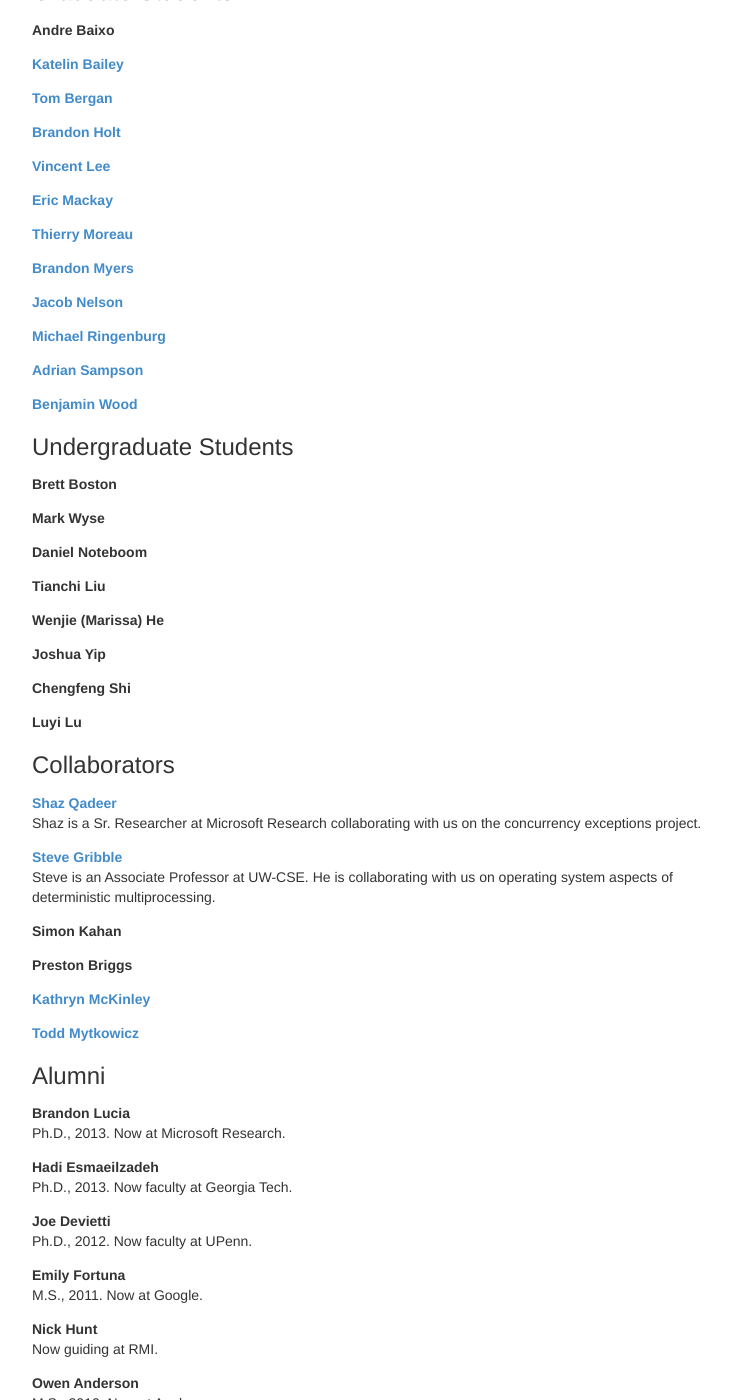
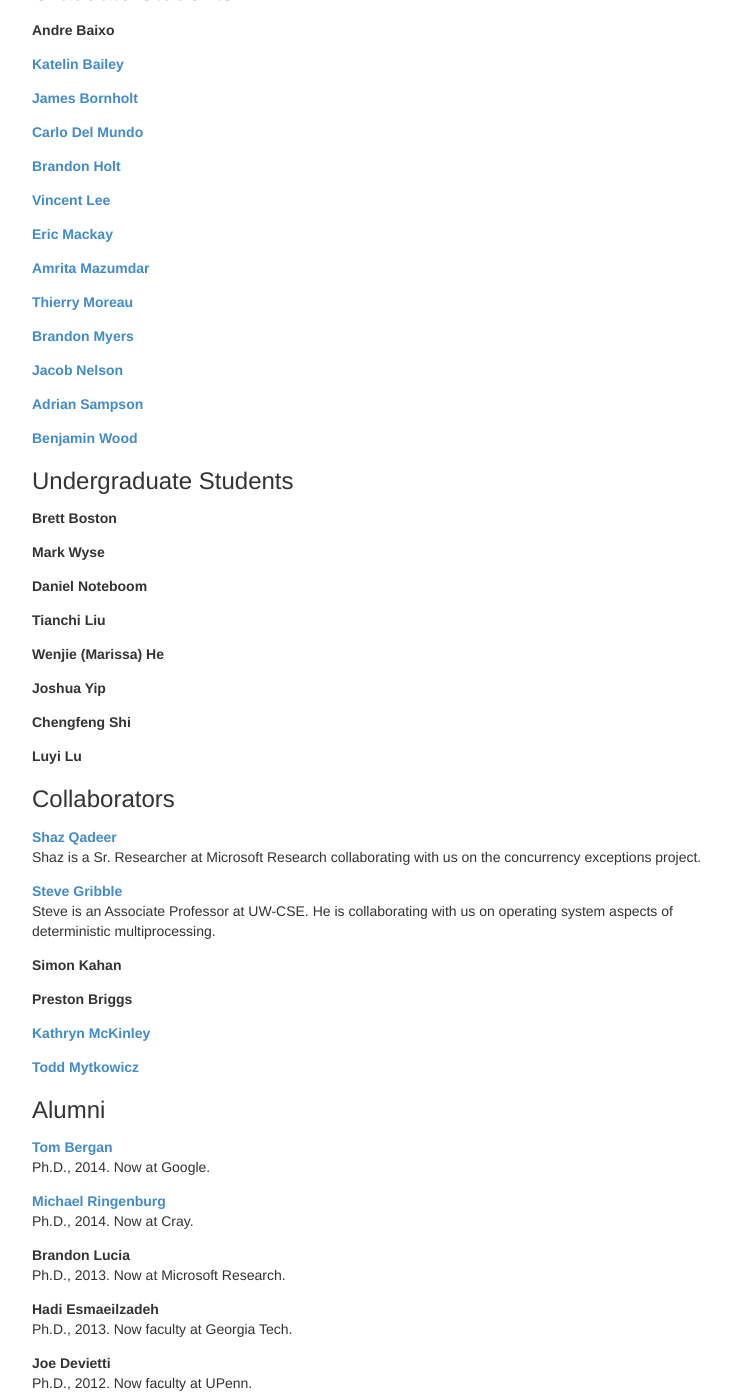
Before and after one commit to uwsampa/sampa-public, a Jekyll site: the page built from people.html, in a window 1280 px wide and 1400 px high, scrolled down 1122 px. Shown: the whole window, without its empty margins (258-989 px from the left). Built offline with Jekyll 4.4.1, drawn with Linux system fonts in a browser that asks for light colours; Markdown is read by kramdown in place of the engine named in the settings.

Commit message:
added new students

```diff
--- a/_data/people.yml
+++ b/_data/people.yml
@@ -59,9 +59,13 @@ katelin:
     display_name: "Katelin Bailey"
     webpage: "https://homes.cs.washington.edu/~katelin/"
     role: grad
-tbergan:
-    display_name: "Tom Bergan"
-    webpage: "https://homes.cs.washington.edu/~tbergan/"
+bornholt:
+    display_name: "James Bornholt"
+    webpage: "http://homes.cs.washington.edu/~bornholt/"
+    role: grad
+cdel:
+    display_name: "Carlo Del Mundo"
+    webpage: "http://homes.cs.washington.edu/~cdel/"
     role: grad
 bholt:
     display_name: "Brandon Holt"
@@ -75,6 +79,10 @@ emackay:
     display_name: Eric Mackay
     webpage: "http://homes.cs.washington.edu/~emackay/"
     role: grad
+amrita:
+    display_name: Amrita Mazumdar
+    webpage: "http://amritamaz.me"
+    role: grad
 moreau:
     display_name: "Thierry Moreau"
     webpage: "http://homes.cs.washington.edu/~moreau/"
@@ -87,10 +95,6 @@ nelson:
     display_name: "Jacob Nelson"
     webpage: "https://homes.cs.washington.edu/~nelson/"
     role: grad
-miker:
-    display_name: "Michael Ringenburg"
-    webpage: "http://homes.cs.washington.edu/~miker/"
-    role: grad
 asampson:
     display_name: "Adrian Sampson"
     webpage: "https://homes.cs.washington.edu/~asampson/"
@@ -100,6 +104,17 @@ bpw:
     display_name: "Benjamin Wood"
     webpage: "https://homes.cs.washington.edu/~bpw/"
     role: grad
+
+tbergan:
+    display_name: "Tom Bergan"
+    webpage: "https://homes.cs.washington.edu/~tbergan/"
+    role: alum
+    bio: "Ph.D., 2014. Now at Google."
+miker:
+    display_name: "Michael Ringenburg"
+    webpage: "http://homes.cs.washington.edu/~miker/"
+    role: alum
+    bio: "Ph.D., 2014. Now at Cray."
 
 lucia:
     display_name: "Brandon Lucia"
```
